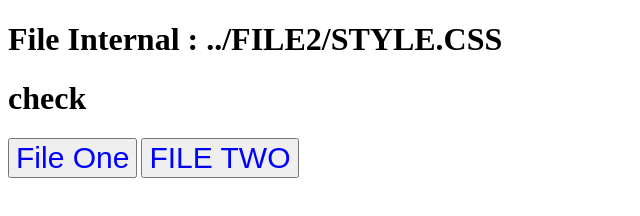
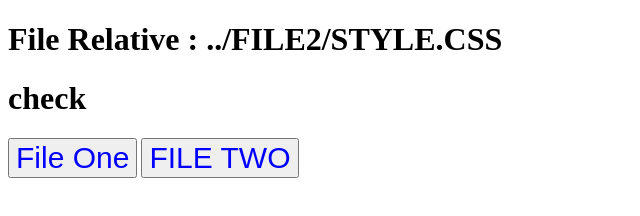
Before and after one commit to Zeeshankhaliq219/FILE-PATH, a plain HTML site: page FILE1/INDEX.HTML in a window 1280 px wide. Both pictures are taken after a click on the button "File One". Shown: the full height of the page, 0-640 px from the left. Drawn offline with Linux system fonts and the light colour scheme; files whose address does not match are found by name.

Commit message:
Relative
First name mistake

```diff
--- a/FILE1/INDEX.HTML
+++ b/FILE1/INDEX.HTML
@@ -19,7 +19,7 @@
 <script>
     let btn =document.getElementById("btn");
     btn.addEventListener("click", function one() {
-    document.getElementById("h1").innerHTML = "File Internal : ../FILE2/STYLE.CSS";
+    document.getElementById("h1").innerHTML = "File Relative : ../FILE2/STYLE.CSS";
 
     })
     let btn2 = document.getElementById("btn2");
```
